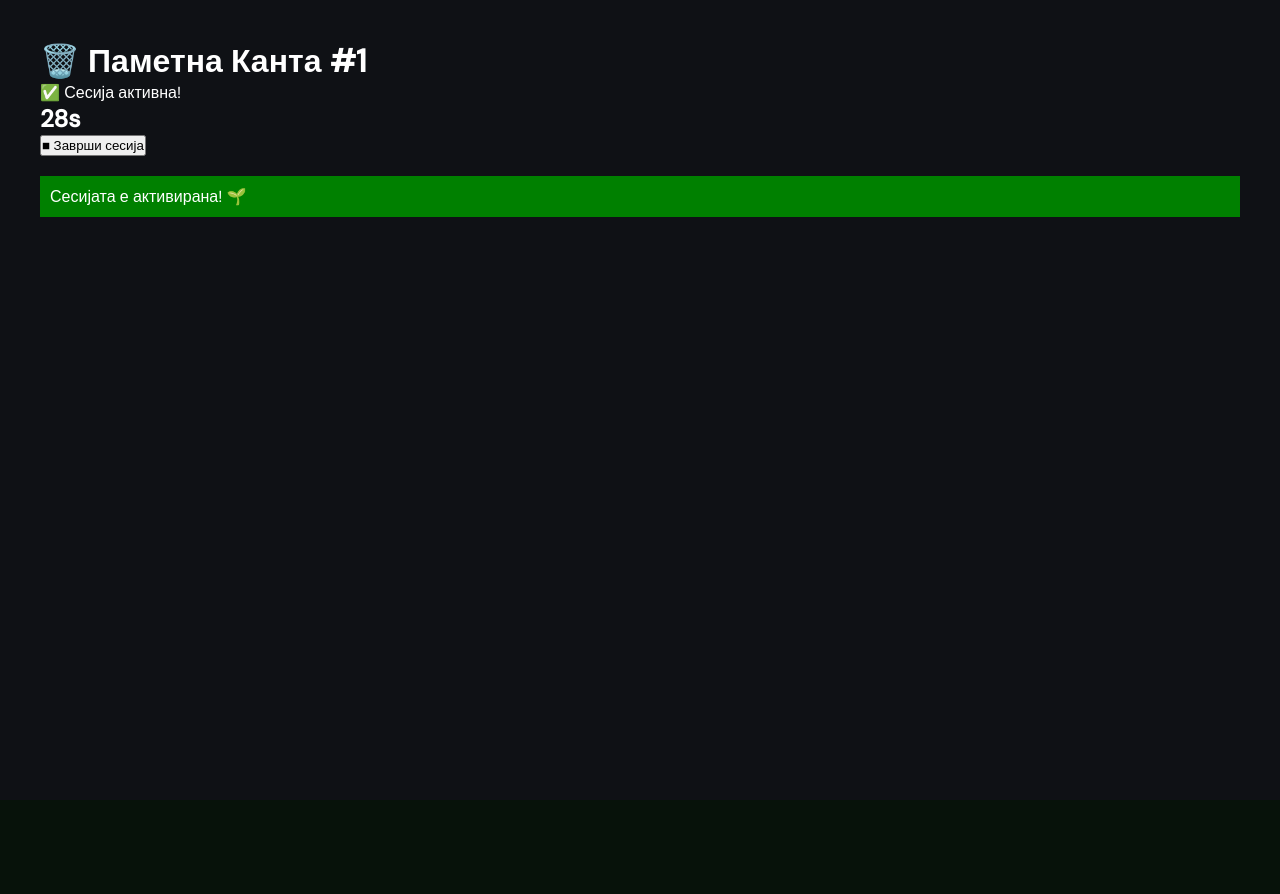
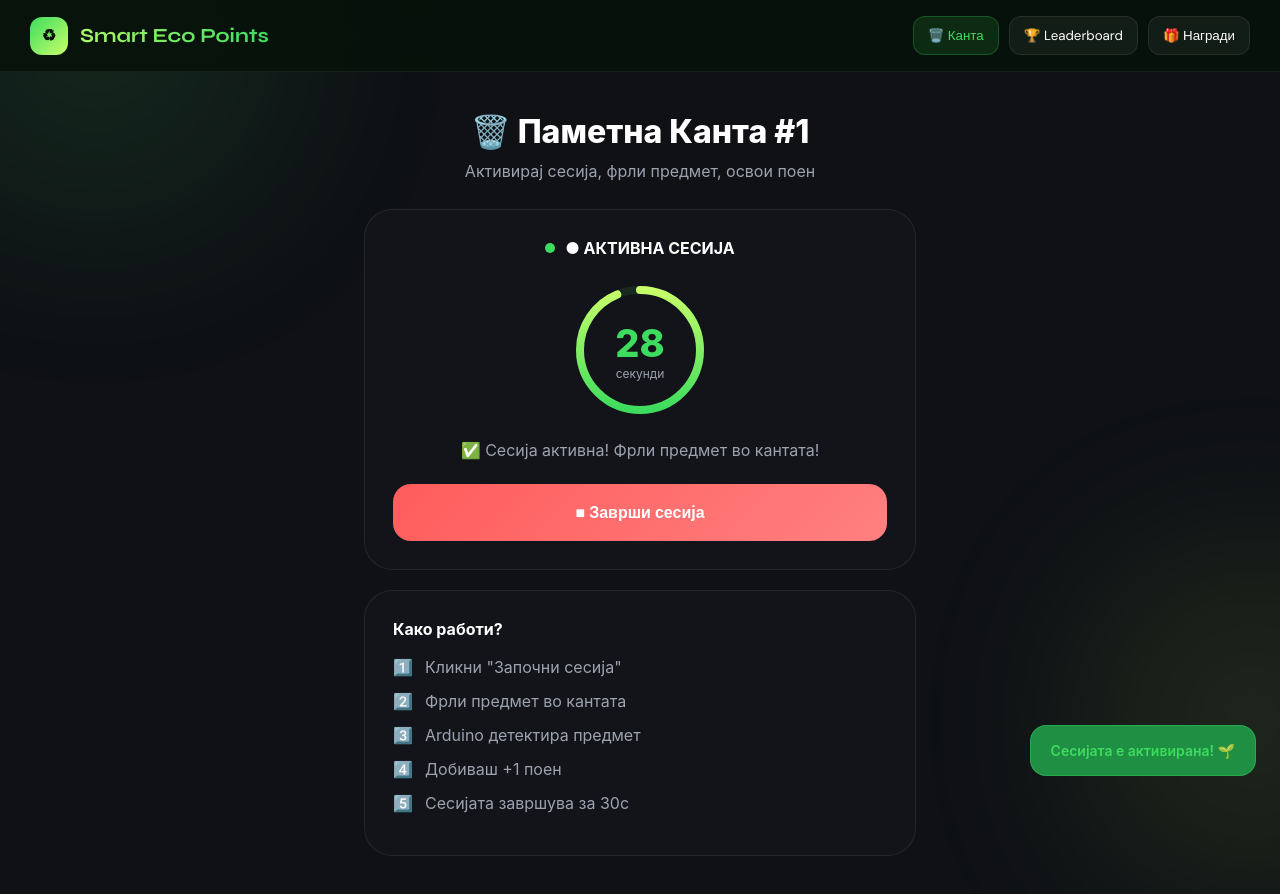
Before and after one commit to testedram/EcoPointsMK, a Next.js app: page /bin/1 in a window 1280 px wide. Both pictures are taken after a click on the button "▶ Започни сесија". Before the commit the page ends 800 px from the top, so only its background shows below. Built offline with nearby package versions, Linux system fonts and the light colour scheme.

Commit message:
Update [id].js

```diff
--- a/pages/bin/[id].js
+++ b/pages/bin/[id].js
@@ -1,6 +1,5 @@
 import { useState, useRef } from 'react';
 import Head from 'next/head';
-import Link from 'next/link';
 
 export default function BinPage() {
   const [started, setStarted] = useState(false);
@@ -46,6 +45,7 @@ export default function BinPage() {
   }
 
   const progressPct = (countdown / 30) * 100;
+  const progressCirc = 2 * Math.PI * 60;
 
   return (
     <>
@@ -53,49 +53,429 @@ export default function BinPage() {
         <title>Канта #1 · Smart Eco Points</title>
       </Head>
 
-      <main style={{
-        minHeight: '100vh',
-        background: '#0f1115',
-        color: 'white',
-        padding: 40
-      }}>
+      <div className="orb orb1" />
+      <div className="orb orb2" />
 
-        <h1>🗑️ Паметна Канта #1</h1>
+      <div className="page-wrap">
 
-        <p>
+        {/* TOPBAR */}
+        <nav className="topbar">
+          <div className="topbar-logo">
+            <div className="logo-icon">♻</div>
+            Smart Eco Points
+          </div>
+
+          <div style={{ display: 'flex', gap: 10 }}>
+            <button className="nav-btn active">🗑️ Канта</button>
+            <button className="nav-btn">🏆 Leaderboard</button>
+            <button className="nav-btn">🎁 Награди</button>
+          </div>
+        </nav>
+
+        <main style={{ maxWidth: 600, margin: '0 auto', padding: '40px 24px' }}>
+
+          {/* HEADER */}
+          <div style={{ marginBottom: 28, textAlign: 'center' }}>
+            <h1 className="title">
+              🗑️ Паметна Канта #1
+            </h1>
+
+            <p className="subtitle">
+              Активирај сесија, фрли предмет, освои поен
+            </p>
+          </div>
+
+          {/* CARD */}
+          <div className="card">
+
+            {/* STATUS */}
+            <div className="status-row">
+              <div
+                className={`status-dot ${started ? 'active-dot' : ''}`}
+              />
+
+              <span className="status-text">
                 {started
-            ? '✅ Сесија активна!'
-            : 'Кликни за старт'}
+                  ? '● АКТИВНА СЕСИЈА'
+                  : '○ СЛОБОДНА'}
+              </span>
+            </div>
+
+            {/* TIMER */}
+            {started && (
+              <div
+                style={{
+                  position: 'relative',
+                  width: 140,
+                  height: 140,
+                  margin: '0 auto 20px'
+                }}
+              >
+                <svg
+                  width="140"
+                  height="140"
+                  style={{ transform: 'rotate(-90deg)' }}
+                >
+                  <circle
+                    cx="70"
+                    cy="70"
+                    r="60"
+                    fill="none"
+                    stroke="rgba(61,220,94,0.1)"
+                    strokeWidth="8"
+                  />
+
+                  <circle
+                    cx="70"
+                    cy="70"
+                    r="60"
+                    fill="none"
+                    stroke="url(#cg)"
+                    strokeWidth="8"
+                    strokeDasharray={progressCirc}
+                    strokeDashoffset={
+                      progressCirc * (1 - progressPct / 100)
+                    }
+                    strokeLinecap="round"
+                    style={{
+                      transition: 'stroke-dashoffset 1s linear'
+                    }}
+                  />
+
+                  <defs>
+                    <linearGradient
+                      id="cg"
+                      x1="0"
+                      y1="0"
+                      x2="1"
+                      y2="0"
+                    >
+                      <stop offset="0%" stopColor="#3ddc5e" />
+                      <stop offset="100%" stopColor="#c8ff6a" />
+                    </linearGradient>
+                  </defs>
+                </svg>
+
+                <div className="timer-center">
+                  <span className="timer-number">
+                    {countdown}
+                  </span>
+
+                  <span className="timer-label">
+                    секунди
+                  </span>
+                </div>
+              </div>
+            )}
+
+            {/* MESSAGE */}
+            <p className="message">
+              {started
+                ? '✅ Сесија активна! Фрли предмет во кантата!'
+                : 'Кликни "Започни" за да активираш сесија'}
             </p>
 
-        {started && (
-          <h2>{countdown}s</h2>
-        )}
-
+            {/* BUTTON */}
             {!started ? (
-          <button onClick={startSession}>
+              <button
+                className="btn btn-primary"
+                onClick={startSession}
+              >
                 ▶ Започни сесија
               </button>
             ) : (
-          <button onClick={endSession}>
+              <button
+                className="btn btn-danger"
+                onClick={endSession}
+              >
                 ■ Заврши сесија
               </button>
             )}
+          </div>
 
+          {/* HOW IT WORKS */}
+          <div className="card" style={{ marginTop: 20 }}>
+            <div className="how-title">
+              Како работи?
+            </div>
+
+            {[
+              ['1️⃣', 'Кликни "Започни сесија"'],
+              ['2️⃣', 'Фрли предмет во кантата'],
+              ['3️⃣', 'Arduino детектира предмет'],
+              ['4️⃣', 'Добиваш +1 поен'],
+              ['5️⃣', 'Сесијата завршува за 30с'],
+            ].map(([num, text]) => (
+              <div className="step" key={num}>
+                <span>{num}</span>
+                <span>{text}</span>
+              </div>
+            ))}
+          </div>
+
+        </main>
+      </div>
+
+      {/* TOAST */}
       {toast && (
-          <div style={{
-            marginTop: 20,
-            padding: 10,
-            background:
-              toast.type === 'error'
-                ? 'red'
-                : 'green'
-          }}>
+        <div className={`toast toast-${toast.type}`}>
           {toast.msg}
         </div>
       )}
 
-      </main>
+      <style jsx global>{`
+        :root {
+          --bg: #0f1115;
+          --card: rgba(20,22,28,0.85);
+          --green: #3ddc5e;
+          --green2: #c8ff6a;
+          --red: #ff5c5c;
+          --text: #ffffff;
+          --muted: #9ca3af;
+          --muted2: #4b5563;
+        }
+
+        * {
+          box-sizing: border-box;
+        }
+
+        body {
+          margin: 0;
+          background: var(--bg);
+          color: white;
+          font-family: Inter, sans-serif;
+          overflow-x: hidden;
+        }
+
+        .page-wrap {
+          position: relative;
+          min-height: 100vh;
+        }
+
+        .orb {
+          position: fixed;
+          border-radius: 50%;
+          filter: blur(120px);
+          opacity: .18;
+          z-index: 0;
+        }
+
+        .orb1 {
+          width: 300px;
+          height: 300px;
+          background: #3ddc5e;
+          top: -80px;
+          left: -80px;
+        }
+
+        .orb2 {
+          width: 260px;
+          height: 260px;
+          background: #c8ff6a;
+          bottom: -80px;
+          right: -80px;
+        }
+
+        .topbar {
+          height: 72px;
+          display: flex;
+          align-items: center;
+          justify-content: space-between;
+          padding: 0 30px;
+          backdrop-filter: blur(14px);
+          border-bottom: 1px solid rgba(255,255,255,0.06);
+          position: sticky;
+          top: 0;
+          z-index: 10;
+        }
+
+        .topbar-logo {
+          display: flex;
+          align-items: center;
+          gap: 12px;
+          font-weight: 700;
+        }
+
+        .logo-icon {
+          width: 38px;
+          height: 38px;
+          border-radius: 12px;
+          background: linear-gradient(135deg,#3ddc5e,#c8ff6a);
+          display: flex;
+          align-items: center;
+          justify-content: center;
+          color: black;
+          font-weight: 800;
+        }
+
+        .nav-btn {
+          background: rgba(255,255,255,0.05);
+          border: 1px solid rgba(255,255,255,0.08);
+          color: white;
+          border-radius: 12px;
+          padding: 10px 14px;
+          cursor: pointer;
+        }
+
+        .active {
+          background: rgba(61,220,94,.12);
+          border: 1px solid rgba(61,220,94,.25);
+          color: var(--green);
+        }
+
+        .title {
+          font-size: 32px;
+          font-weight: 800;
+          margin: 0;
+        }
+
+        .subtitle {
+          color: var(--muted);
+          margin-top: 10px;
+        }
+
+        .card {
+          background: var(--card);
+          border: 1px solid rgba(255,255,255,0.08);
+          backdrop-filter: blur(16px);
+          border-radius: 28px;
+          padding: 28px;
+          position: relative;
+          z-index: 1;
+        }
+
+        .status-row {
+          display: flex;
+          align-items: center;
+          justify-content: center;
+          gap: 10px;
+          margin-bottom: 22px;
+        }
+
+        .status-dot {
+          width: 10px;
+          height: 10px;
+          border-radius: 50%;
+          background: var(--muted2);
+        }
+
+        .active-dot {
+          background: var(--green);
+          animation: pulse 1.5s infinite;
+        }
+
+        .status-text {
+          font-weight: 700;
+        }
+
+        .timer-center {
+          position: absolute;
+          inset: 0;
+          display: flex;
+          flex-direction: column;
+          align-items: center;
+          justify-content: center;
+        }
+
+        .timer-number {
+          font-size: 38px;
+          font-weight: 800;
+          color: var(--green);
+        }
+
+        .timer-label {
+          font-size: 12px;
+          color: var(--muted);
+        }
+
+        .message {
+          text-align: center;
+          color: var(--muted);
+          margin-bottom: 24px;
+        }
+
+        .btn {
+          width: 100%;
+          border: none;
+          border-radius: 18px;
+          padding: 18px;
+          font-size: 16px;
+          font-weight: 700;
+          cursor: pointer;
+          transition: .2s;
+        }
+
+        .btn:hover {
+          transform: translateY(-2px);
+        }
+
+        .btn-primary {
+          background: linear-gradient(135deg,#3ddc5e,#c8ff6a);
+          color: black;
+        }
+
+        .btn-danger {
+          background: linear-gradient(135deg,#ff5c5c,#ff8080);
+          color: white;
+        }
+
+        .how-title {
+          font-weight: 700;
+          margin-bottom: 18px;
+        }
+
+        .step {
+          display: flex;
+          gap: 12px;
+          margin-bottom: 14px;
+          color: var(--muted);
+        }
+
+        .toast {
+          position: fixed;
+          bottom: 24px;
+          right: 24px;
+          padding: 16px 20px;
+          border-radius: 16px;
+          font-weight: 600;
+          z-index: 999;
+          animation: slide .3s ease;
+        }
+
+        .toast-success {
+          background: #1f8f43;
+        }
+
+        .toast-error {
+          background: #d63939;
+        }
+
+        @keyframes pulse {
+          0% {
+            box-shadow: 0 0 0 0 rgba(61,220,94,.5);
+          }
+
+          70% {
+            box-shadow: 0 0 0 12px rgba(61,220,94,0);
+          }
+
+          100% {
+            box-shadow: 0 0 0 0 rgba(61,220,94,0);
+          }
+        }
+
+        @keyframes slide {
+          from {
+            transform: translateY(20px);
+            opacity: 0;
+          }
+
+          to {
+            transform: translateY(0);
+            opacity: 1;
+          }
+        }
+      `}</style>
     </>
   );
 }
```
Lines whose indentation alone changed are shown as unchanged.
